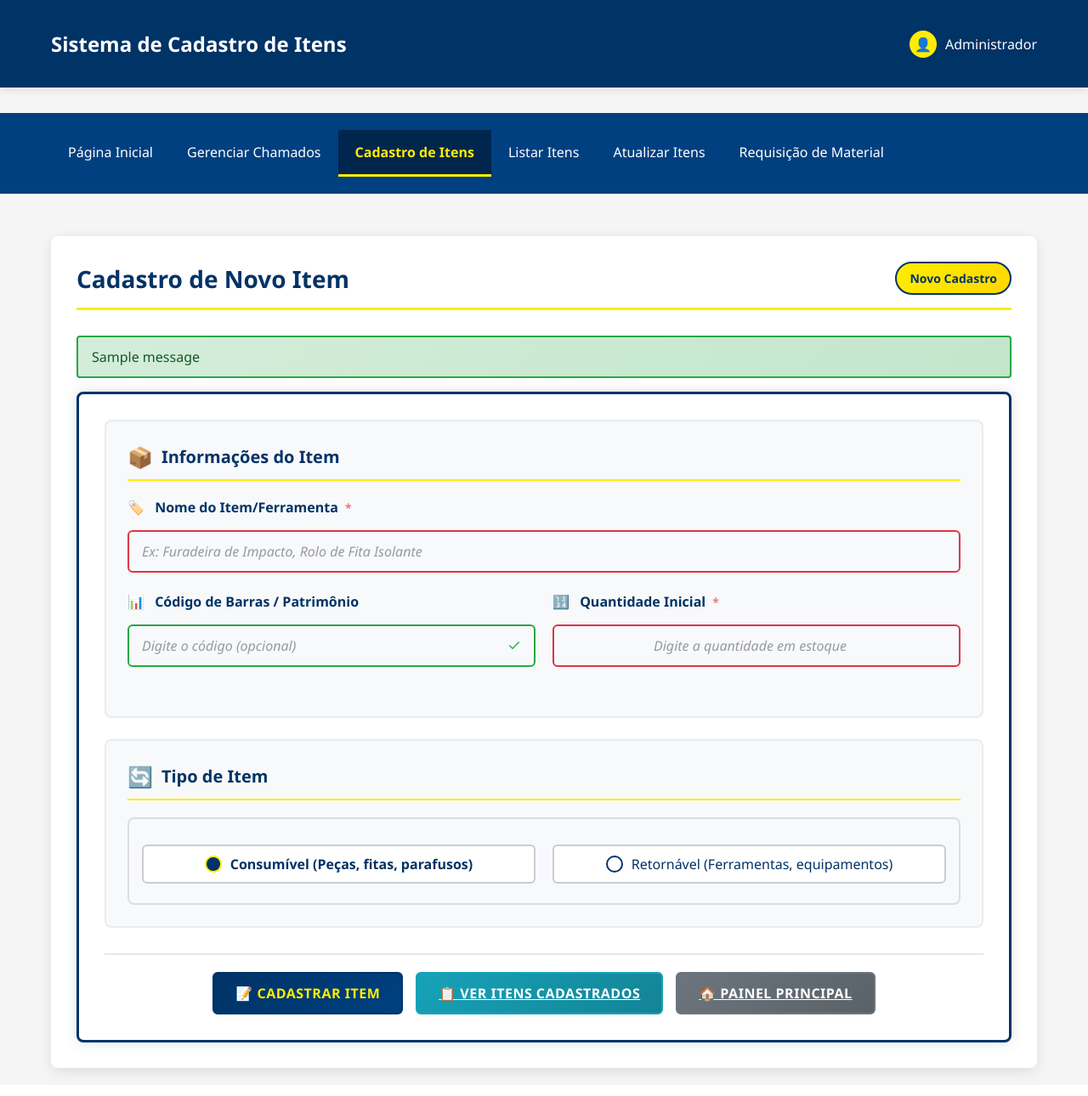
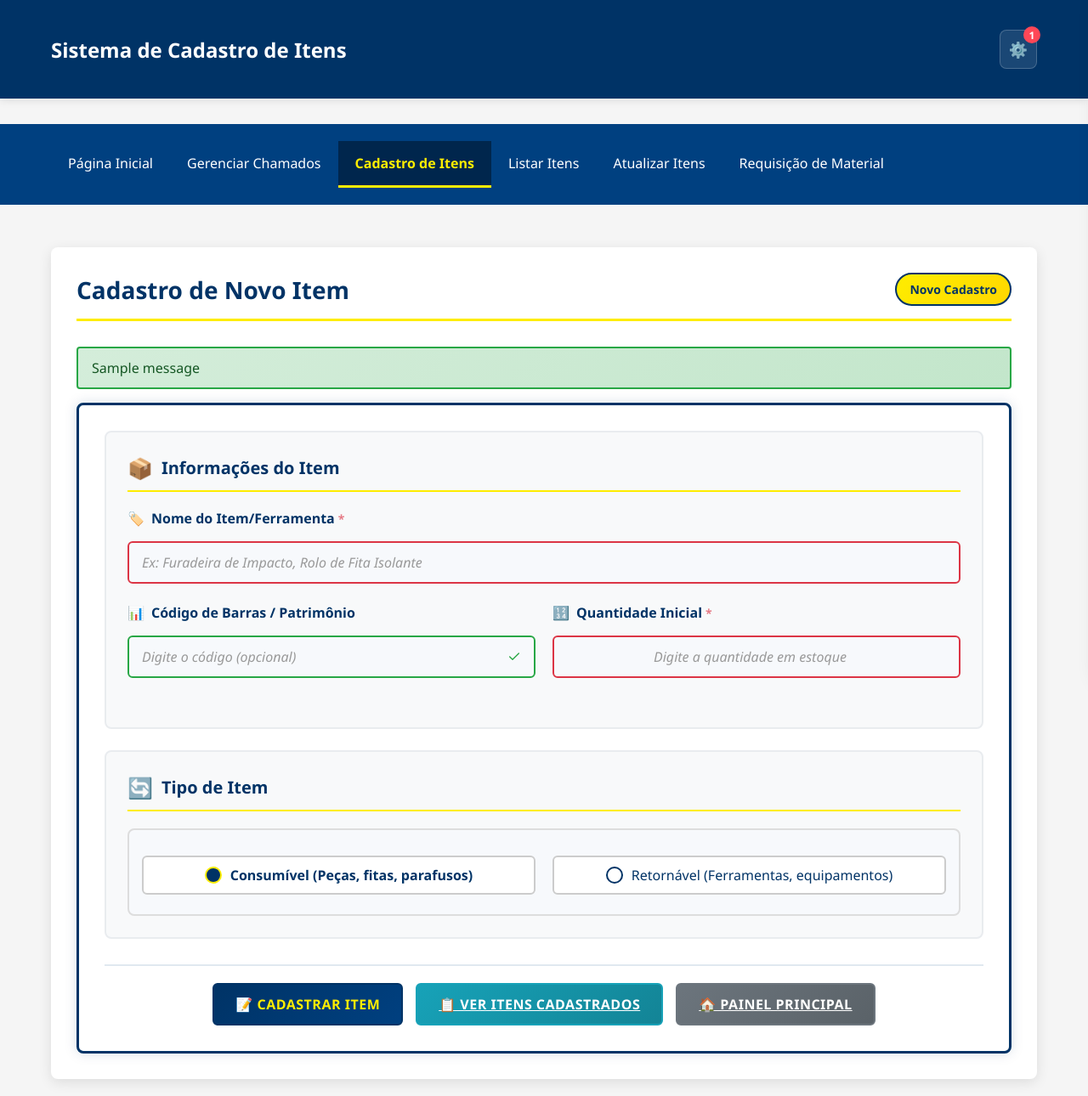
Before and after one commit to LuciosSB/sistema-de-gerenciamento-controle, a Flask app: page /cadastro in a window 1280 px wide. Shown: the whole page at 85% size. Run offline with Flask 3, Linux system fonts and the light colour scheme; a user stored in the database is signed in; tables that the repository leaves empty hold one stand-in row (values such as "Sample post"); one stand-in notice (Sample message) is shown.

Commit message:
feat: Coloquei o botão de configuração

```diff
--- a/static/style.css
+++ b/static/style.css
@@ -3622,3 +3622,190 @@ select option {
     border-color: #feed00;
     background-color: #003366;
 }
+/* ===== ESTILOS DA SIDEBAR E COMPONENTES RELACIONADOS ===== */
+.header-actions {
+    display: flex;
+    align-items: center;
+}
+
+.settings-btn {
+    background: rgba(255, 255, 255, 0.1);
+    border: 1px solid rgba(255, 255, 255, 0.2);
+    border-radius: 8px;
+    padding: 10px;
+    cursor: pointer;
+    transition: all 0.3s ease;
+    position: relative; /* Para o badge de notificação */
+}
+
+.settings-btn:hover {
+    background: rgba(255, 255, 255, 0.2);
+    transform: scale(1.05);
+}
+
+.settings-icon {
+    font-size: 18px;
+    display: block;
+}
+
+.notification-badge {
+    position: absolute;
+    top: -5px;
+    right: -5px;
+    background: #ff4757;
+    color: white;
+    border-radius: 50%;
+    width: 20px;
+    height: 20px;
+    font-size: 12px;
+    display: flex;
+    align-items: center;
+    justify-content: center;
+    font-weight: bold;
+}
+
+.sidebar {
+    position: fixed;
+    top: 0;
+    right: -400px;
+    width: 380px;
+    height: 100vh;
+    background-color: #003366;
+    border-left: 2px solid #feed00;
+    z-index: 1000;
+    transition: right 0.4s cubic-bezier(0.25, 0.8, 0.25, 1);
+    box-shadow: -5px 0 25px rgba(0, 0, 0, 0.2);
+    overflow-y: auto;
+    display: flex;
+    flex-direction: column;
+}
+
+.sidebar.active {
+    right: 0;
+}
+
+.sidebar-overlay {
+    position: fixed;
+    top: 0;
+    left: 0;
+    width: 100%;
+    height: 100%;
+    background: rgba(0, 0, 0, 0.5);
+    z-index: 999;
+    opacity: 0;
+    visibility: hidden;
+    transition: all 0.3s ease;
+}
+
+.sidebar-overlay.active {
+    opacity: 1;
+    visibility: visible;
+}
+
+.sidebar-header {
+    display: flex;
+    justify-content: space-between;
+    align-items: center;
+    padding: 20px 25px;
+    background-color: #00264d;
+}
+
+.sidebar-header h3 {
+    color: #feed00;
+    margin: 0;
+    font-size: 20px;
+    font-weight: 600;
+}
+
+.close-btn {
+    background: none;
+    border: none;
+    color: white;
+    font-size: 24px;
+    cursor: pointer;
+    padding: 5px 10px;
+    border-radius: 50%;
+    transition: all 0.3s ease;
+}
+
+.close-btn:hover {
+    background: rgba(255, 255, 255, 0.1);
+    transform: rotate(90deg);
+}
+
+.sidebar-content {
+    padding: 0;
+    flex-grow: 1;
+}
+
+.user-section {
+    display: flex;
+    align-items: center;
+    padding: 25px;
+    background: rgba(0, 0, 0, 0.1);
+    border-bottom: 1px solid #004080;
+}
+
+.user-avatar {
+    width: 50px;
+    height: 50px;
+    background: #feed00;
+    color: #003366;
+    border-radius: 50%;
+    display: flex;
+    align-items: center;
+    justify-content: center;
+    font-size: 24px;
+    margin-right: 15px;
+    font-weight: bold;
+}
+
+.user-info .user-name {
+    color: white;
+    font-size: 16px;
+    font-weight: 600;
+    margin-bottom: 4px;
+}
+
+.user-info .user-role {
+    color: rgba(255, 255, 255, 0.7);
+    font-size: 14px;
+}
+
+.sidebar-menu {
+    padding: 20px 0;
+}
+
+.menu-item {
+    display: flex;
+    align-items: center;
+    padding: 15px 25px;
+    color: white;
+    text-decoration: none;
+    transition: all 0.3s ease;
+    border-left: 3px solid transparent;
+}
+
+.menu-item:hover {
+    background: #004080;
+    border-left-color: #feed00;
+    transform: translateX(5px);
+}
+
+.menu-item.logout-item:hover {
+    background: rgba(220, 53, 69, 0.2);
+    border-left-color: #dc3545;
+}
+
+.menu-icon {
+    font-size: 18px;
+    margin-right: 15px;
+    width: 20px;
+    text-align: center;
+}
+
+.notifications-section {
+    padding: 20px 25px;
+    border-top: 1px solid #004080;
+    margin-top: auto;
+}
--- a/templates/cadastro.html
+++ b/templates/cadastro.html
@@ -11,13 +11,57 @@
         <div class="container">
             <div class="header-content">
                 <div class="logo">Sistema de Cadastro de Itens</div>
-                <div class="user-info">
-                    <div class="user-icon">👤</div>
-                    <span class="user-name">Administrador</span>
+                <div class="header-actions">
+                    <button class="settings-btn" id="settingsBtn">
+                        <span class="settings-icon">⚙️</span>
+                        {% with messages = get_flashed_messages(with_categories=true) %}
+                            {% if messages %}
+                                <span class="notification-badge">{{ messages|length }}</span>
+                            {% endif %}
+                        {% endwith %}
+                    </button>
                 </div>
             </div>
         </div>
     </header>
+
+    <div class="sidebar" id="sidebar">
+        <div class="sidebar-header">
+            <h3>Menu & Opções</h3>
+            <button class="close-btn" id="closeSidebar">×</button>
+        </div>
+        <div class="sidebar-content">
+            <div class="user-section">
+                <div class="user-avatar">👤</div>
+                <div class="user-info">
+                    {% if current_user.is_authenticated %}
+                        <span class="user-name">{{ current_user.username|title }}</span>
+                        <span class="user-role">
+                            {% if current_user.tipo_usuario == 'admin' %} Administrador
+                            {% elif current_user.tipo_usuario == 'almoxarifado' %} Equipe de Manutenção
+                            {% else %} Usuário
+                            {% endif %}
+                        </span>
+                    {% endif %}
+                </div>
+            </div>
+            <div class="sidebar-menu">
+                <a href="#" class="menu-item"><span class="menu-icon">👤</span><span>Meu Perfil</span></a>
+                {% if current_user.has_permission('listar_usuarios') %}
+                <a href="{{ url_for('lista_usuarios') }}" class="menu-item"><span class="menu-icon">👥</span><span>Gerenciar Usuários</span></a>
+                {% endif %}
+                <a href="{{ url_for('logout') }}" class="menu-item logout-item" id="logoutBtn"><span class="menu-icon">🚪</span><span>Sair do Sistema</span></a>
+            </div>
+            <div class="notifications-section">
+                <h4>Notificações Recentes</h4>
+                <div id="notificationsList">
+                    <div class="notification-empty"><span class="empty-icon">🔔</span><span class="empty-text">Nenhuma notificação recente</span></div>
+                </div>
+            </div>
+        </div>
+    </div>
+    <div class="sidebar-overlay" id="sidebarOverlay"></div>
+
 
     <nav>
         <div class="container">
@@ -42,12 +86,12 @@
                     </div>
                 </div>
                 <div class="panel-content">
-                    {% with messages = get_flashed_messages(with_categories=true) %}
+                     {% with messages = get_flashed_messages(with_categories=true) %}
                         {% if messages %}
                             {% for category, message in messages %}
-                                <div class="flash-message {{ category }}">
-                                    <div class="flash-text">{{ message }}</div>
-                                </div>
+                            <div class="flash-message {{ category }}">
+                                <div class="flash-text">{{ message }}</div>
+                            </div>
                             {% endfor %}
                         {% endif %}
                     {% endwith %}
@@ -55,48 +99,25 @@
                     <div class="form-container">
                         <form method="POST" action="{{ url_for('cadastro_produto') }}" class="cadastro-form">
                             <div class="form-section">
-                                <h3 class="section-title">
-                                    <span class="section-icon">📦</span>
-                                    Informações do Item
-                                </h3>
-
+                                <h3 class="section-title"><span class="section-icon">📦</span>Informações do Item</h3>
                                 <div class="form-group">
-                                    <label for="nome" class="cadastro-label">
-                                        <span class="label-icon">🏷️</span>
-                                        Nome do Item/Ferramenta
-                                        <span class="required-indicator">*</span>
-                                    </label>
-                                    <input type="text" id="nome" name="nome" class="cadastro-input"
-                                           placeholder="Ex: Furadeira de Impacto, Rolo de Fita Isolante" required>
+                                    <label for="nome" class="cadastro-label"><span class="label-icon">🏷️</span>Nome do Item/Ferramenta<span class="required-indicator">*</span></label>
+                                    <input type="text" id="nome" name="nome" class="cadastro-input" placeholder="Ex: Furadeira de Impacto, Rolo de Fita Isolante" required>
                                 </div>
-
                                 <div class="form-row">
                                     <div class="form-group">
-                                        <label for="codigo_barras" class="cadastro-label">
-                                            <span class="label-icon">📊</span>
-                                            Código de Barras / Patrimônio
-                                        </label>
-                                        <input type="text" id="codigo_barras" name="codigo_barras" class="cadastro-input"
-                                               placeholder="Digite o código (opcional)">
+                                        <label for="codigo_barras" class="cadastro-label"><span class="label-icon">📊</span>Código de Barras / Patrimônio</label>
+                                        <input type="text" id="codigo_barras" name="codigo_barras" class="cadastro-input" placeholder="Digite o código (opcional)">
                                     </div>
-
                                     <div class="form-group">
-                                        <label for="quantidade" class="cadastro-label">
-                                            <span class="label-icon">🔢</span>
-                                            Quantidade Inicial
-                                            <span class="required-indicator">*</span>
-                                        </label>
-                                        <input type="number" id="quantidade" name="quantidade" class="cadastro-input"
-                                               placeholder="Digite a quantidade em estoque" min="0" required>
+                                        <label for="quantidade" class="cadastro-label"><span class="label-icon">🔢</span>Quantidade Inicial<span class="required-indicator">*</span></label>
+                                        <input type="number" id="quantidade" name="quantidade" class="cadastro-input" placeholder="Digite a quantidade em estoque" min="0" required>
                                     </div>
                                 </div>
                             </div>
 
                             <div class="form-section">
-                                <h3 class="section-title">
-                                    <span class="section-icon">🔄</span>
-                                    Tipo de Item
-                                </h3>
+                                <h3 class="section-title"><span class="section-icon">🔄</span>Tipo de Item</h3>
                                 <div class="radio-group-container">
                                     <div class="radio-options">
                                         <label class="radio-label">
@@ -114,15 +135,9 @@
                             </div>
 
                             <div class="form-actions">
-                                <button type="submit" class="btn btn-primary">
-                                    📝 Cadastrar Item
-                                </button>
-                                <a href="{{ url_for('listar_produtos') }}" class="btn btn-tertiary">
-                                    📋 Ver Itens Cadastrados
-                                </a>
-                                <a href="{{ url_for('dashboard') }}" class="btn btn-secondary">
-                                    🏠 Painel Principal
-                                </a>
+                                <button type="submit" class="btn btn-primary">📝 Cadastrar Item</button>
+                                <a href="{{ url_for('listar_produtos') }}" class="btn btn-tertiary">📋 Ver Itens Cadastrados</a>
+                                <a href="{{ url_for('dashboard') }}" class="btn btn-secondary">🏠 Painel Principal</a>
                             </div>
                         </form>
                     </div>
@@ -130,5 +145,36 @@
             </div>
         </div>
     </div>
+
+    <script>
+        document.addEventListener('DOMContentLoaded', function() {
+            const settingsBtn = document.getElementById('settingsBtn');
+            const sidebar = document.getElementById('sidebar');
+            const closeSidebar = document.getElementById('closeSidebar');
+            const sidebarOverlay = document.getElementById('sidebarOverlay');
+            const logoutBtn = document.getElementById('logoutBtn');
+
+            function openSidebar() {
+                sidebar.classList.add('active');
+                sidebarOverlay.classList.add('active');
+            }
+
+            function closeSidebarFunc() {
+                sidebar.classList.remove('active');
+                sidebarOverlay.classList.remove('active');
+            }
+
+            settingsBtn.addEventListener('click', openSidebar);
+            closeSidebar.addEventListener('click', closeSidebarFunc);
+            sidebarOverlay.addEventListener('click', closeSidebarFunc);
+
+            logoutBtn.addEventListener('click', function(e) {
+                e.preventDefault();
+                if (confirm('Tem certeza que deseja sair do sistema?')) {
+                    window.location.href = this.href;
+                }
+            });
+        });
+    </script>
 </body>
 </html>
```
